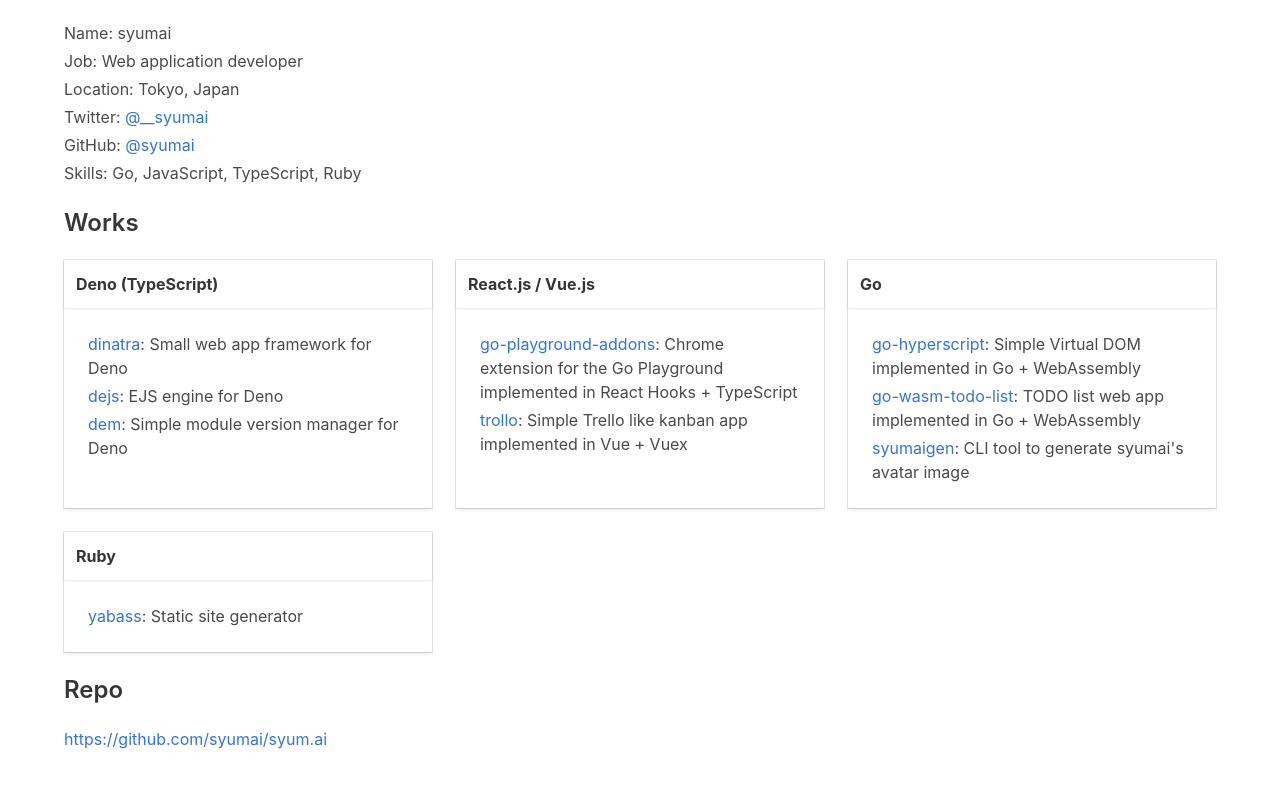
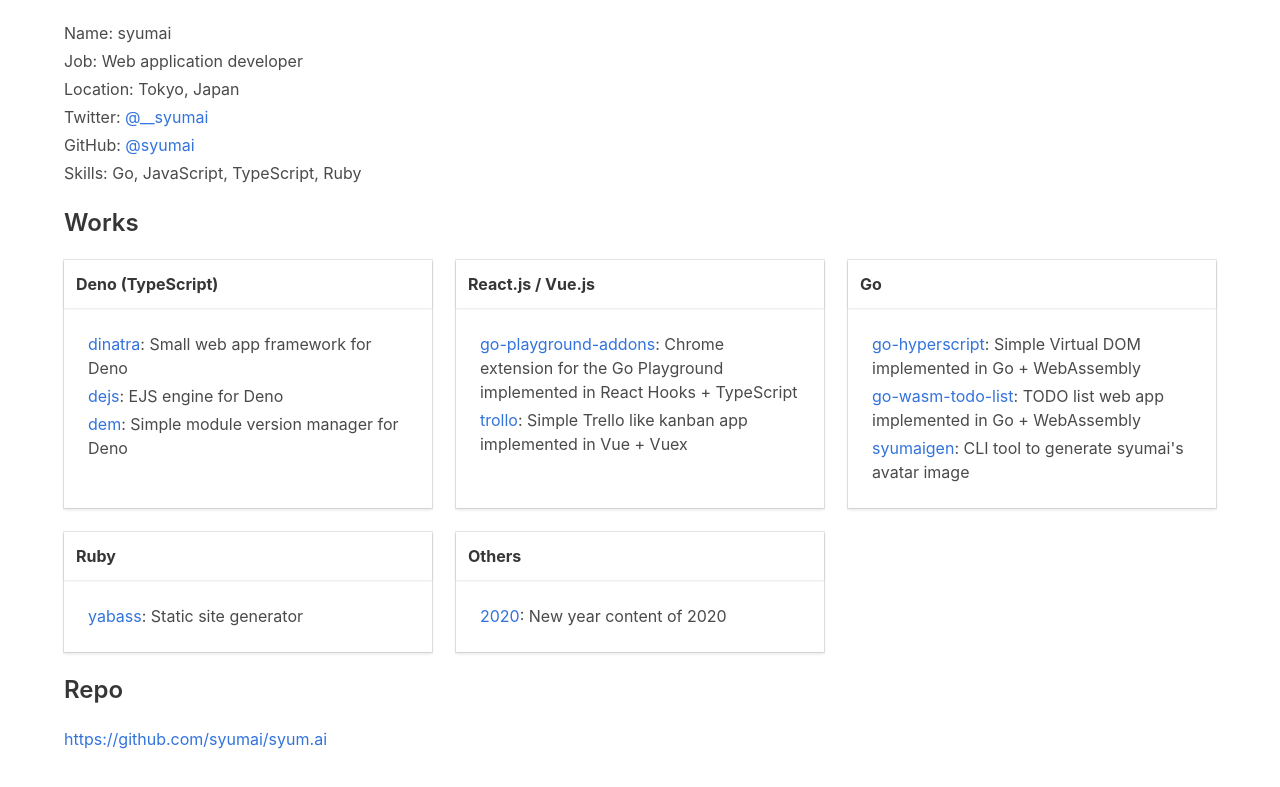
Before and after one commit to syumai/syum.ai, a plain HTML site: page public/index.html in a window 1280 px wide. Shown: the part 450-1237 px from the top of the page. Drawn offline with nearby package versions, Linux system fonts and the light colour scheme; no server answers.

Commit message:
Add link to 2020

```diff
--- a/public/index.html
+++ b/public/index.html
@@ -157,6 +157,23 @@
               </div>
             </div>
           </div>
+
+          <div class="column is-4">
+            <div class="card">
+              <header class="card-header">
+                <p class="card-header-title">
+                  Others
+                </p>
+              </header>
+              <div class="card-content">
+                <ul class="content">
+                  <li>
+                    <a href="/2020">2020</a>: New year content of 2020
+                  </li>
+                </ul>
+              </div>
+            </div>
+          </div>
         </div>
 
         <h2 class="title is-4">Repo</h2>
```
